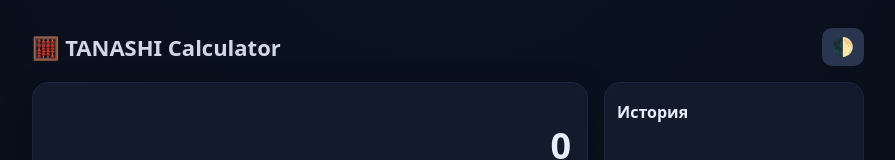
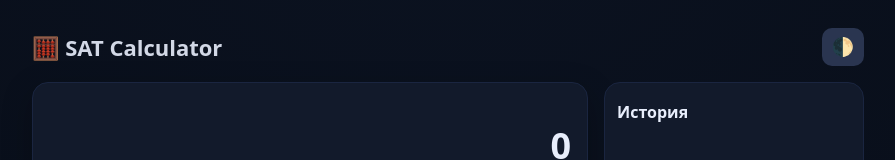
Before and after one commit to SATananov/calculator-app, a plain HTML site: page index.html in a window 1280 px wide. Shown: the top 160 px of the page, without its empty margins (192-1087 px from the left). Drawn offline with Linux system fonts and the light colour scheme.

Commit message:
Update index.html

```diff
--- a/index.html
+++ b/index.html
@@ -9,7 +9,7 @@
 <body>
   <main class="wrap">
     <header class="topbar">
-      <h1>🧮 TANASHI Calculator</h1>
+      <h1>🧮 SAT Calculator</h1>
       <button id="themeToggle" title="Смени тема">🌓</button>
     </header>
 
```
